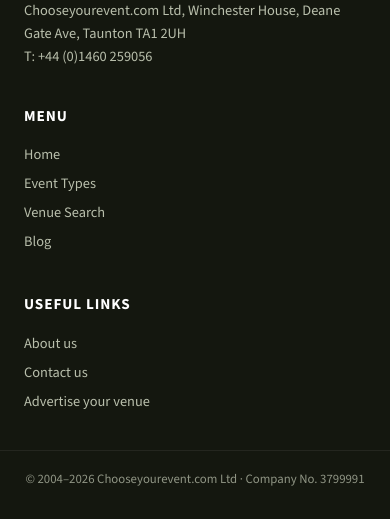
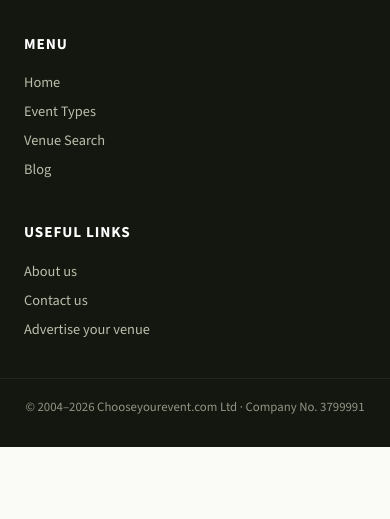
Before and after one commit to sox1000/cyv-prototype, a plain HTML site: page index.html in a window 390 px wide. Shown: the part 3865-4384 px from the top of the page. After the commit the page ends 4312 px from the top, so only its background shows below. Drawn offline with nearby package versions, Linux system fonts and the light colour scheme.

Commit message:
Taller article hero on phones; close the gap between the advertise band and the footer

```diff
--- a/assets/base.css
+++ b/assets/base.css
@@ -320,3 +320,8 @@ h1 em{font-style:normal;color:var(--ink-accent)}
 .author-box .avatar{flex:none;width:56px;height:56px;border-radius:50%;background:var(--accent-soft);border:1px solid var(--accent-line);display:grid;place-items:center;font-family:var(--font-display);font-weight:700;color:var(--ink-accent-deep)}
 .author-box h2{font-size:1rem;margin-bottom:4px}
 .author-box p{font-size:.92rem;color:var(--ink-soft)}
+@media(max-width:640px){.article-hero{aspect-ratio:16/10}}
+/* The advertise band is usually the last block inside <main>, so the
+   sibling rule above never matched and a strip of paper showed between
+   it and the footer on every page. */
+main:has(> .advertise:last-child) + .site-footer{margin-top:0}
```
